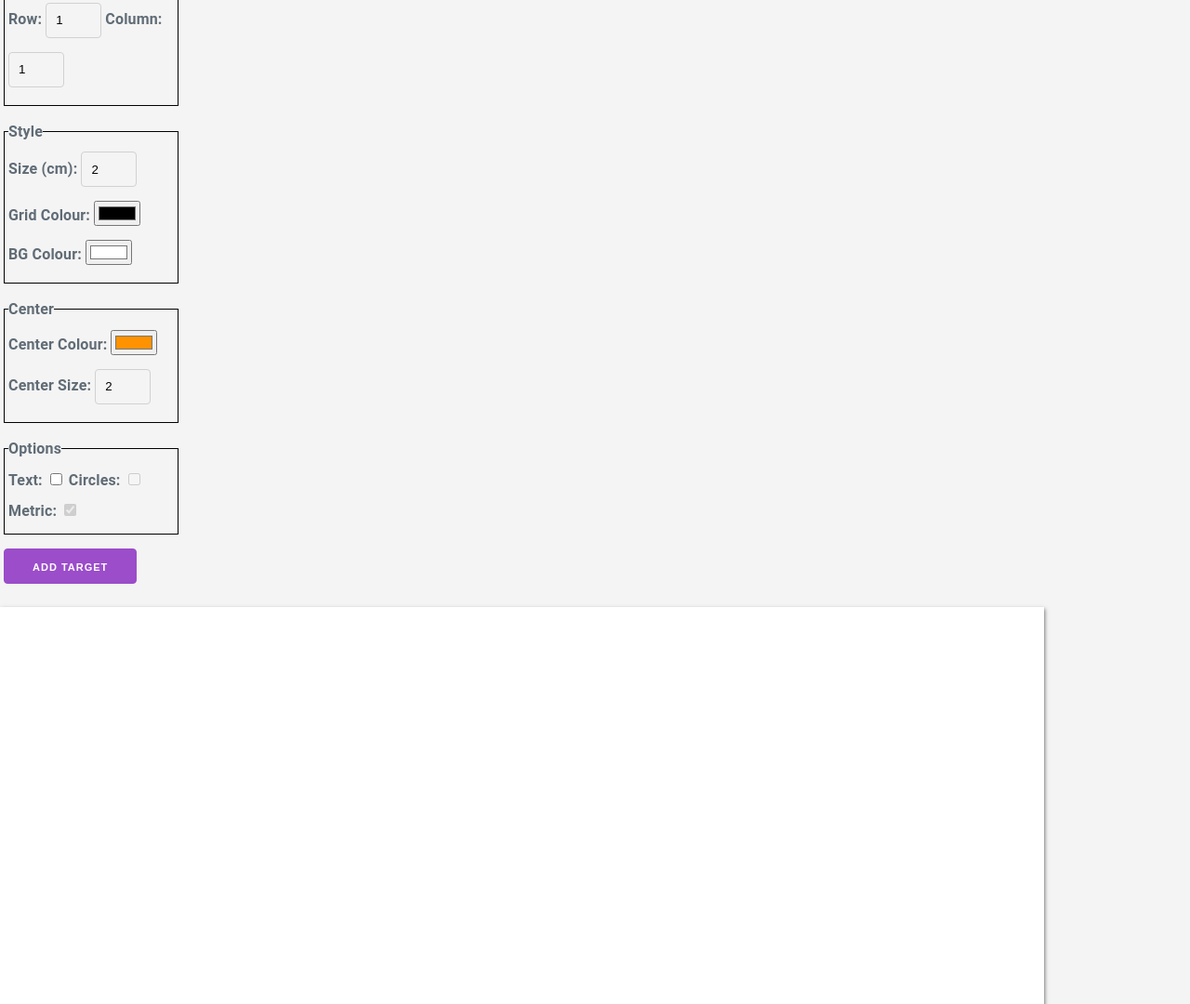
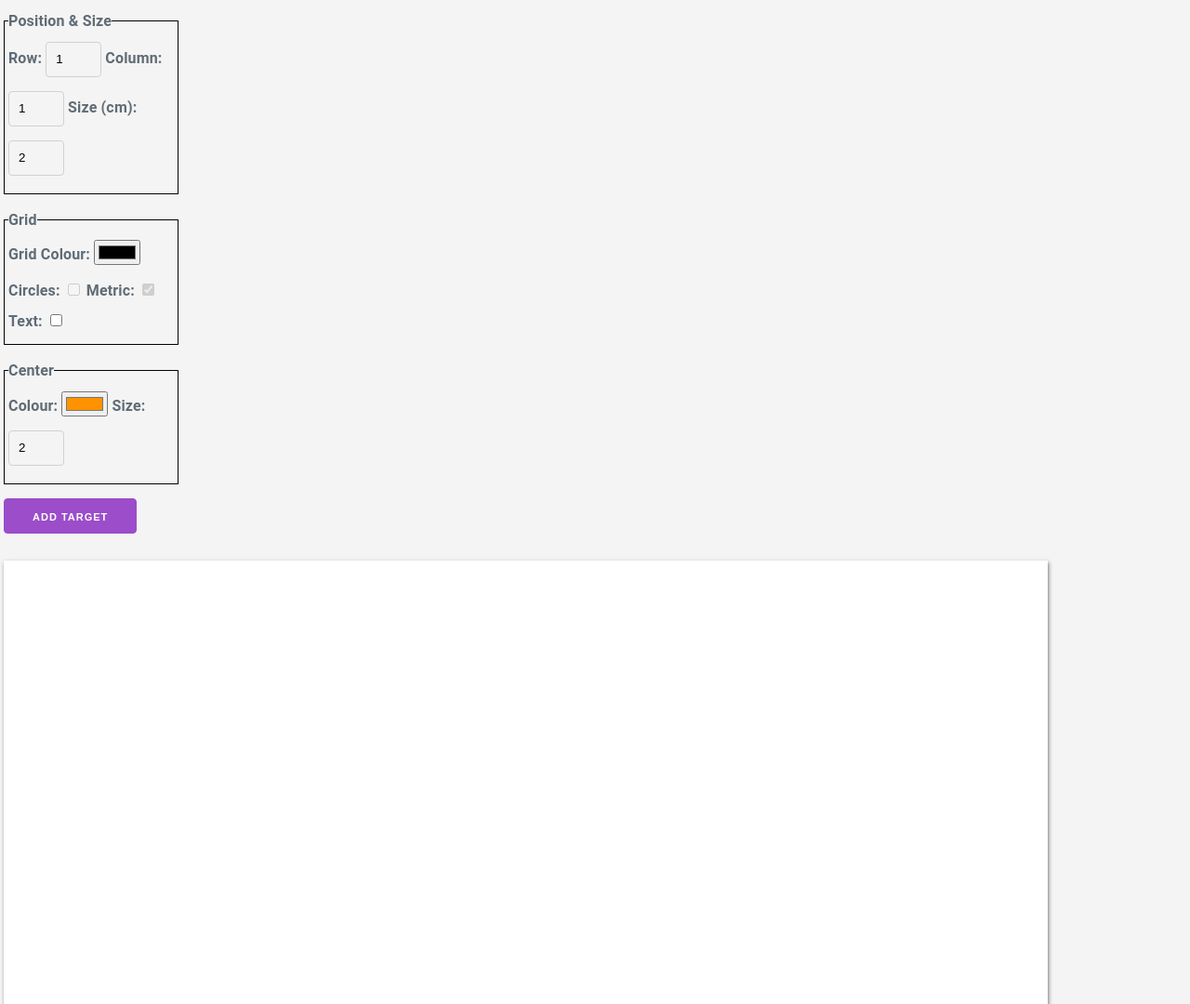
Before and after one commit to linus-berg/Mark, a plain HTML site: page index.html in a window 1280 px wide. Shown: the part 32-1112 px from the top of the page at 93% size. Drawn offline with Linux system fonts and the light colour scheme.

Commit message:
Small style fixes.

```diff
--- a/css/style.css
+++ b/css/style.css
@@ -1,24 +1,5 @@
 body {
-  margin: 0;
-  padding: 0;
   background-color: #f4f4f4;
-}
-
-#target-print {
-  display: inline-grid;
-  grid-gap: 0;
-
-  width: 29.7cm;
-  height: 21.0cm;
-
-  background-color: #ffffff;
-
-  overflow: hidden;
-
-  box-shadow: 1px 2px 4px rgba(0, 0, 0, .5);
-
-  align-items: center;
-  justify-items: center;
 }
 
 form {
@@ -36,14 +17,34 @@ input, label {
 input[type=number] {
   width: 6rem;
 }
+
+#target-print {
+  display: inline-grid;
+  grid-gap: 0;
+  margin: 4px;
+  width: 29.7cm;
+  height: 21.0cm;
+
+  background-color: #ffffff;
+
+  overflow: hidden;
+
+  box-shadow: 1px 2px 4px rgba(0, 0, 0, .5);
+
+  align-items: center;
+  justify-items: center;
+}
+
 #target-add {
   display: block;
 }
+
 #target-list {
   display: inline-table;
   vertical-align: top;
   width: 20vw;
 }
+
 #controls {
   display: inline-block;
   vertical-align: top;
--- a/index.html
+++ b/index.html
@@ -17,42 +17,38 @@
     <div id="target-wrapper">
       <div id="controls">
         <form>
+          <label for="bg_color">BG Colour:</label>
+          <input id="bg_color" type="color" value="#FFFFFF">
           <fieldset>
-            <legend>Position</legend>
+            <legend>Position & Size</legend>
             <label for="row">Row:</label>
             <input id="row" type="number" min=1 value=1>
             <label for="col">Column:</label>
             <input id="col" type="number" min=1 value=1>
+            <label for="size">Size (cm):</label>
+            <input id="size" type="number" min=2 value=2>
           </fieldset>
           <fieldset>
-            <legend>Style</legend>
-            <label for="size">Size (cm):</label>
-            <input id="size" type="number" min=2 value=2>
-
+            <legend>Grid</legend>
             <label for="grid_color">Grid Colour:</label>
             <input id="grid_color" type="color" value="#000000">
-
-            <label for="bg_color">BG Colour:</label>
-            <input id="bg_color" type="color" value="#FFFFFF">
-          </fieldset>
-          <fieldset>
-            <legend>Center</legend>
-            <label for="c_color">Center Colour:</label>
-            <input id="c_color" type="color" value="#FF9200">
-
-            <label for="c_size">Center Size:</label>
-            <input id="c_size" type="number" min=0 value=2>
-          </fieldset>
-          <fieldset>
-            <legend>Options</legend>
-            <label for="txt">Text:</label>
-            <input id="txt" type="checkbox">
 
             <label for="style">Circles:</label>
             <input id="style" type="checkbox" disabled>
 
             <label for="metric">Metric:</label>
             <input id="metric" type="checkbox" checked disabled>
+
+            <label for="txt">Text:</label>
+            <input id="txt" type="checkbox">
+          </fieldset>
+          <fieldset>
+            <legend>Center</legend>
+            <label for="c_color">Colour:</label>
+            <input id="c_color" type="color" value="#FF9200">
+
+            <label for="c_size">Size:</label>
+            <input id="c_size" type="number" min=0 value=2>
           </fieldset>
           <input id="target-add" type="button" value="Add Target">
         </form>
```
